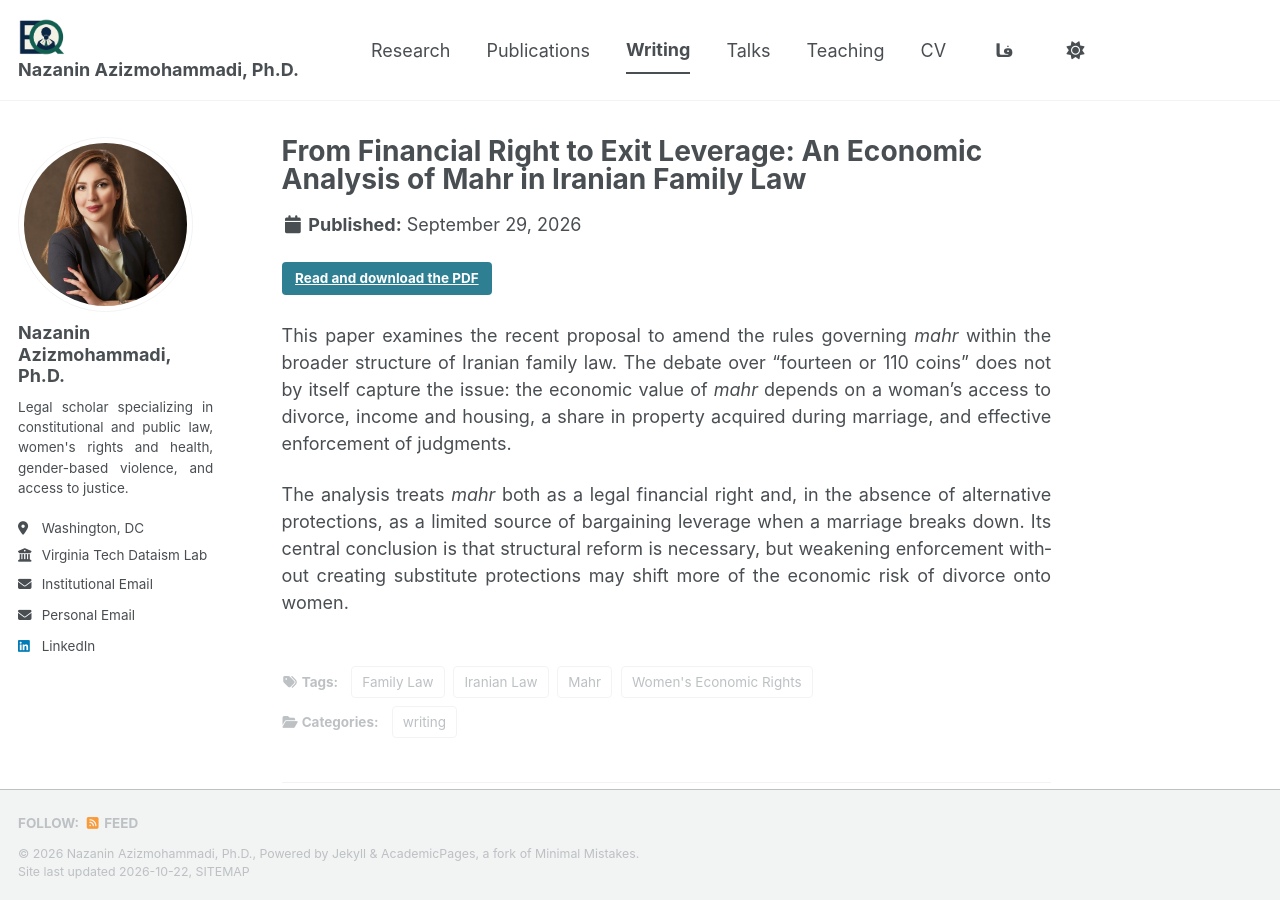
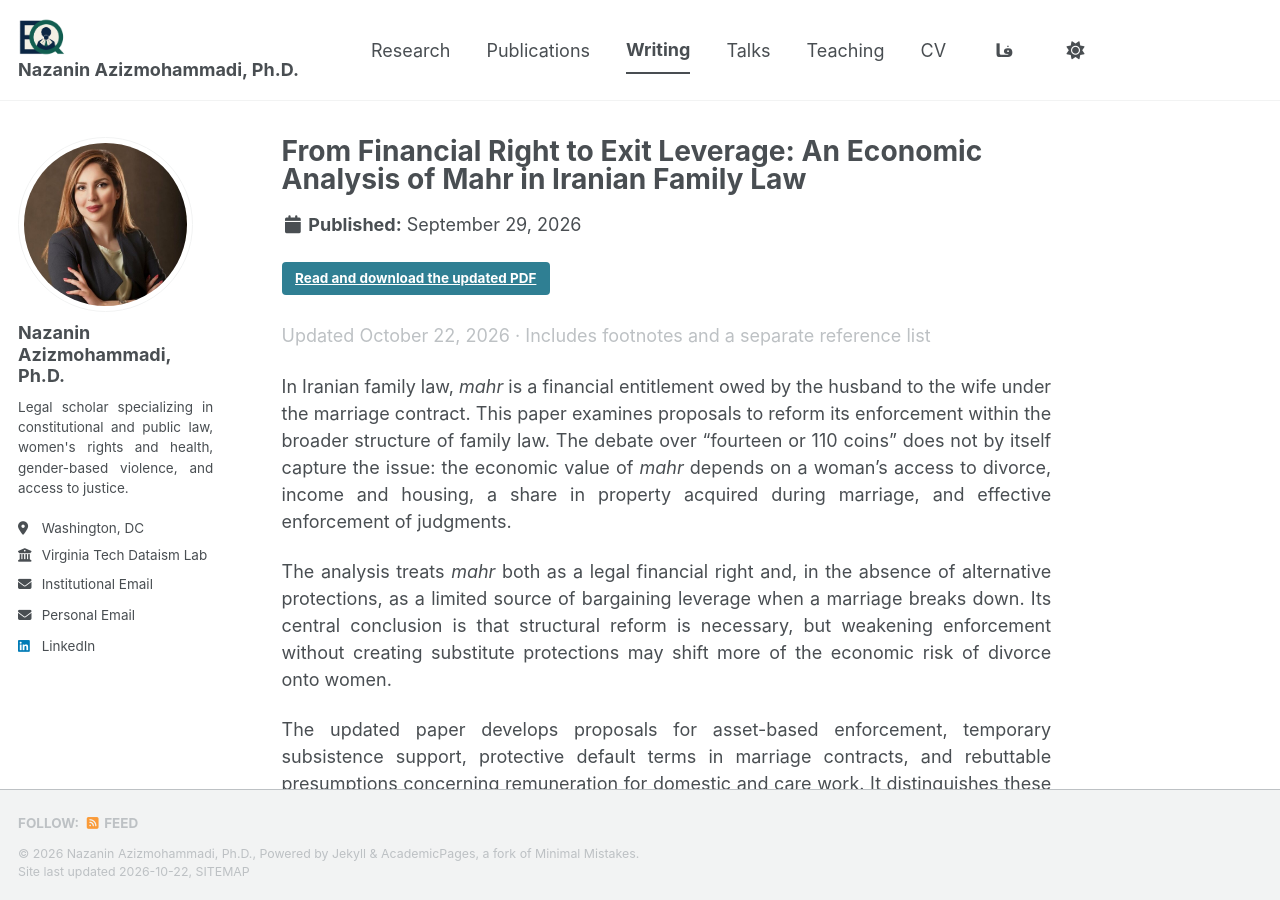
Before and after one commit to nazaninazizmohammadi/nazaninazizmohammadi.github.io, a Jekyll site: the page built from _posts/2026-09-29-mahr-economic-analysis-en.md, in a window 1280 px wide and 900 px high. Built offline with Jekyll 4.4.1, drawn with Linux system fonts in a browser that asks for light colours; a style sheet for code colours, icons or effects is not loaded.

Commit message:
Update Persian and English mahr papers and reference lists

```diff
--- a/_posts/2026-09-29-mahr-economic-analysis-en.md
+++ b/_posts/2026-09-29-mahr-economic-analysis-en.md
@@ -1,6 +1,7 @@
 ---
 title: "From Financial Right to Exit Leverage: An Economic Analysis of Mahr in Iranian Family Law"
 date: 2026-09-29
+last_modified_at: 2026-10-22
 permalink: /writing/mahr-economic-analysis/
 redirect_from:
   - /mahr-en/
@@ -21,8 +22,16 @@
 share: true
 ---
 
-<p><a class="btn btn--primary" href="{{ '/files/writing/mahr-economic-analysis-en.pdf' | relative_url }}" target="_blank" rel="noopener">Read and download the PDF</a></p>
+<p><a class="btn btn--primary" href="{{ '/files/writing/mahr-economic-analysis-en.pdf' | relative_url }}?v=20261022" target="_blank" rel="noopener">Read and download the updated PDF</a></p>
 
-This paper examines the recent proposal to amend the rules governing *mahr* within the broader structure of Iranian family law. The debate over “fourteen or 110 coins” does not by itself capture the issue: the economic value of *mahr* depends on a woman's access to divorce, income and housing, a share in property acquired during marriage, and effective enforcement of judgments.
+<p class="page__meta">Updated October 22, 2026 · Includes footnotes and a separate reference list</p>
+
+<div lang="en" markdown="1" style="text-align: justify;">
+
+In Iranian family law, *mahr* is a financial entitlement owed by the husband to the wife under the marriage contract. This paper examines proposals to reform its enforcement within the broader structure of family law. The debate over “fourteen or 110 coins” does not by itself capture the issue: the economic value of *mahr* depends on a woman's access to divorce, income and housing, a share in property acquired during marriage, and effective enforcement of judgments.
 
 The analysis treats *mahr* both as a legal financial right and, in the absence of alternative protections, as a limited source of bargaining leverage when a marriage breaks down. Its central conclusion is that structural reform is necessary, but weakening enforcement without creating substitute protections may shift more of the economic risk of divorce onto women.
+
+The updated paper develops proposals for asset-based enforcement, temporary subsistence support, protective default terms in marriage contracts, and rebuttable presumptions concerning remuneration for domestic and care work. It distinguishes these proposals from existing law and includes 21 footnotes and a bibliography of 24 sources.
+
+</div>
```
Also changed, not shown: _posts/2026-09-29-mahr-economic-analysis-fa.md (+7 -2 lines), 2 other files.
